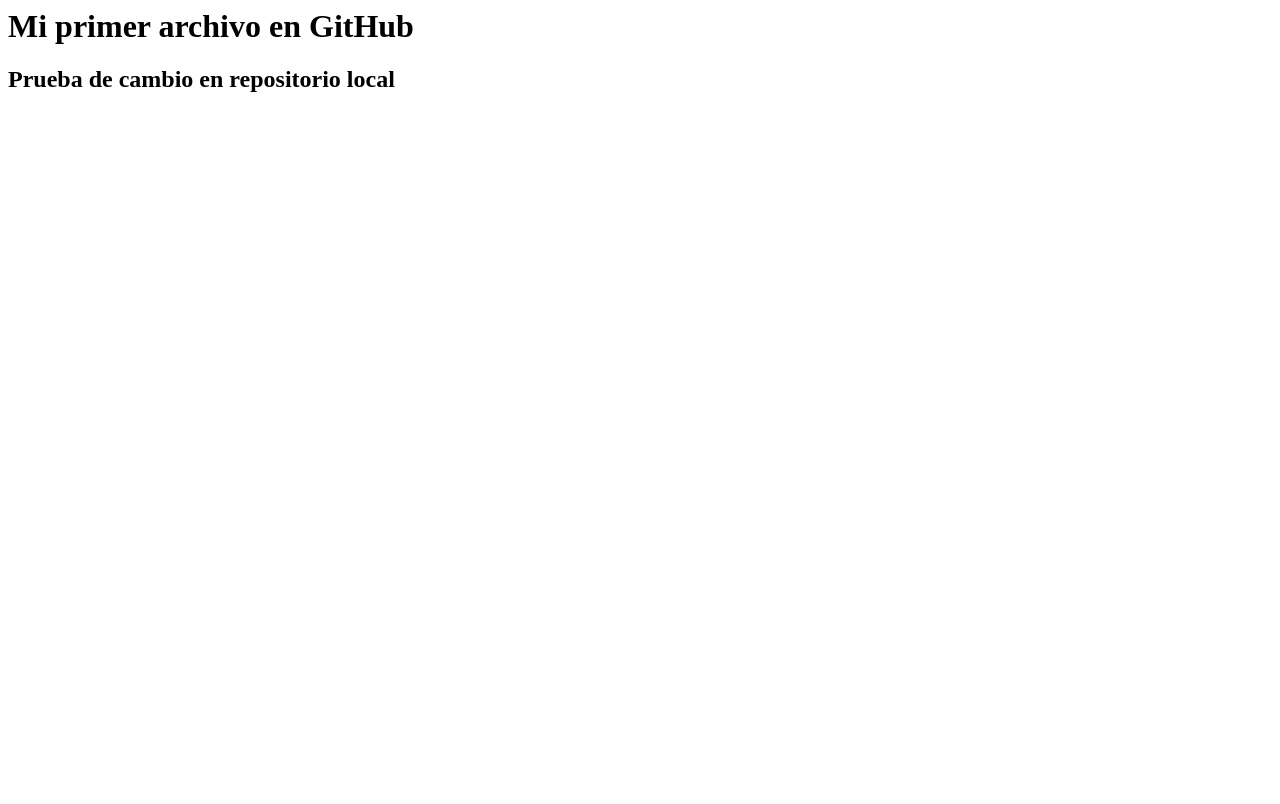
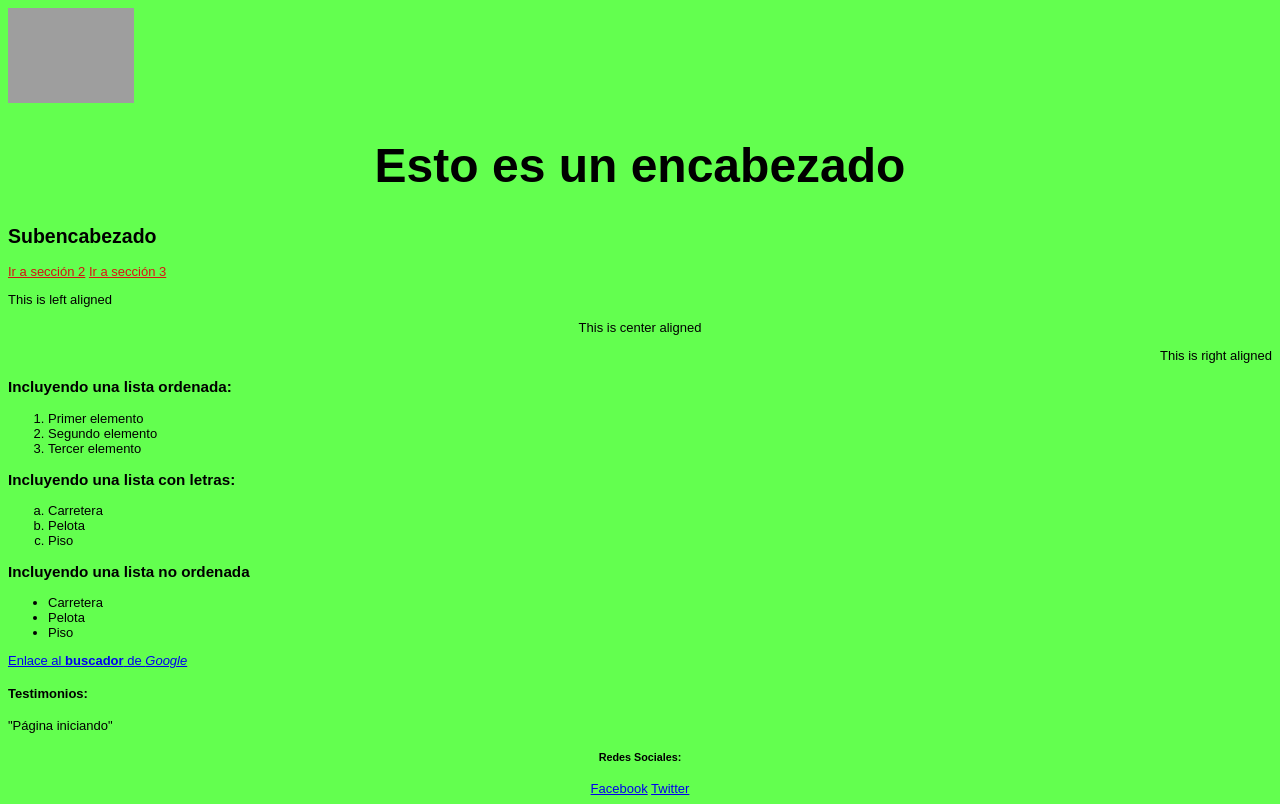
Before and after one commit to DMaidanaa/index, a plain HTML site: page index.html in a window 1280 px wide. Drawn offline with Linux system fonts and the light colour scheme; grey boxes are pictures that could not be loaded.

Commit message:
mi tercer commit local, cambios en html

```diff
--- a/index.html
+++ b/index.html
@@ -1,2 +1,72 @@
-<h1>Mi primer archivo en GitHub</h1>
-<h2>Prueba de cambio en repositorio local</h2>
+<!DOCTYPE html>
+    <html>
+        <head>
+            <meta charset="utf-8">
+            <title>Align Attribute example</title>
+            <style>
+                body{
+
+                    background-color: rgba(30, 255, 0, 0.692);
+                    color: black;
+                    font-size: small;
+                    font-family: Arial, Helvetica, sans-serif;
+                }
+
+            </style>
+        </head>
+        <body>
+
+            <!--imagen insertada al principio de la página, pero puede ser introducida dentro de una <section><article><img src = "..."></></>-->
+            <img src = "https://lh3.googleusercontent.com/ogw/ADea4I6M-Tjk1iaC5ElUrxBO7ghy-IIRM1H3giQkKJ_Uew=s32-c-mo"
+            alt = "Mi imagen" width ="10%" height="10%" >
+            <header>
+                <h1 style ="font-size: xxx-large;" align ="center">Esto es un encabezado</h1>
+                <h2>Subencabezado</h2>
+            </header>
+
+            <nav>
+                <a href ="#" style = "color: rgb(211, 18, 18);">Ir a sección 2</a>
+                <a href ="#" style = "color: rgb(219, 19, 19);">Ir a sección 3</a>
+            </nav>
+            <section>
+                <article>
+                    <!--lo de abajo es un elemento en html que tiene el nombre de la etiqueta seguido de un atributo, un operador de asignación y el valor del atributo encerrado entre comillas.-->
+                    <!--Luego está el contenido del elemento y el tag o etiqueta de cierre-->
+                    <p align = "left">This is left aligned</p>
+                    <p align = "center">This is center aligned</p>
+                    <p align = "right">This is right aligned</p>
+
+                    <h3>Incluyendo una lista ordenada:</h3>
+                        <ol>
+                            <li>Primer elemento</li>
+                            <li>Segundo elemento</li>
+                            <li>Tercer elemento</li>
+                        </ol>
+                    <h3>Incluyendo una lista con letras:</h3>
+                        <ol type = "a">
+                            <li>Carretera</li>
+                            <li>Pelota</li>
+                            <li>Piso</li>
+                        </ol>
+                    <h3>Incluyendo una lista no ordenada</h3>
+                        <ul>
+                            <li>Carretera</li>
+                            <li>Pelota</li>
+                            <li>Piso</li>
+                        </ul>
+                </article>
+                <article>
+                    <a href = "https://www.google.com/">Enlace al <strong>buscador</strong> de <em>Google</em></a>
+                </article>
+            </section>
+            <aside>
+                <h4>Testimonios:</h4>
+                <p>"Página iniciando"</p>
+            </aside>
+            <footer align ="center">
+                <h5>Redes Sociales:</h5>
+                <a href ="https://es-la.facebook.com">Facebook</a>
+                <a href ="https://twitter.com/?lang=es">Twitter</a>
+            </footer>
+        </body>
+    </html>
```
